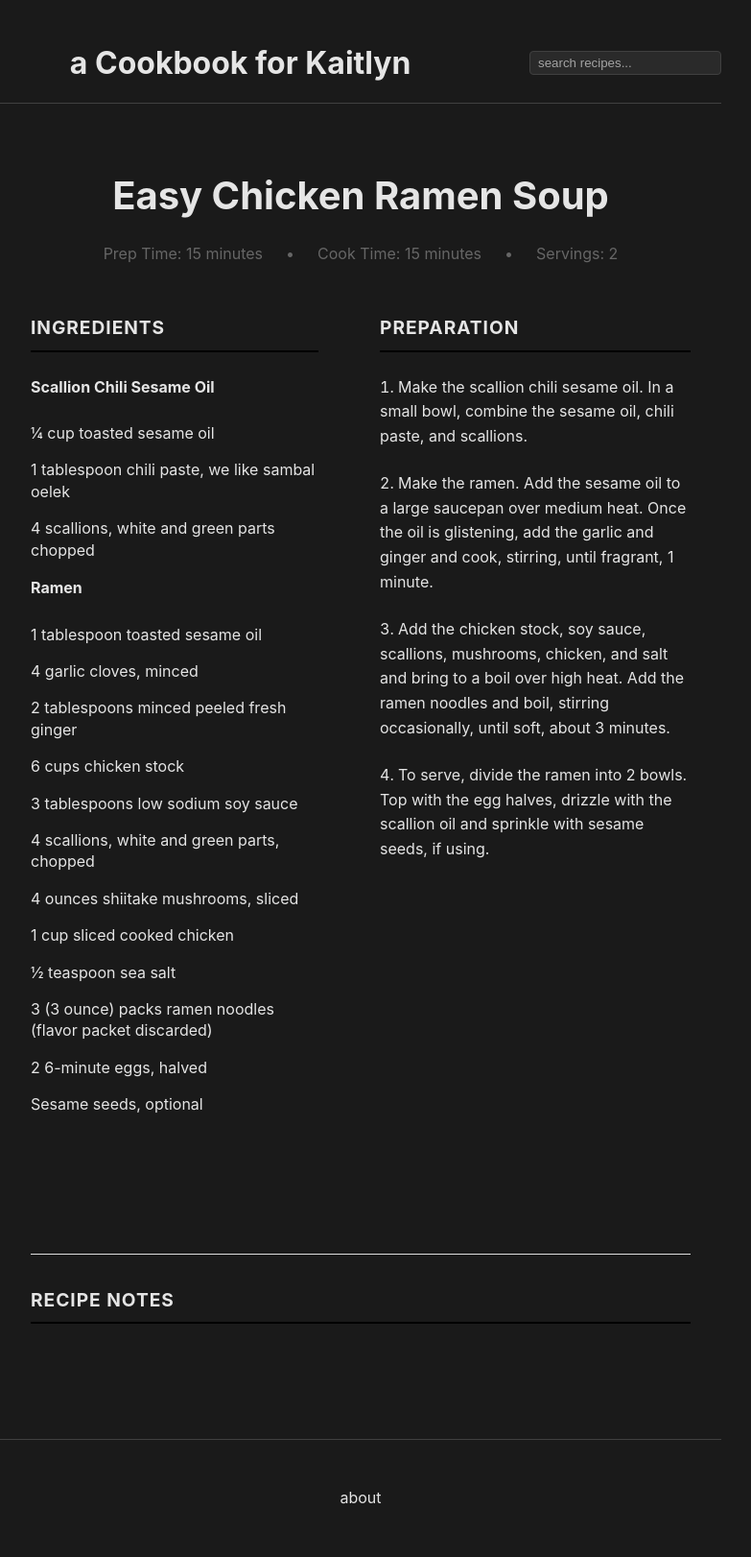
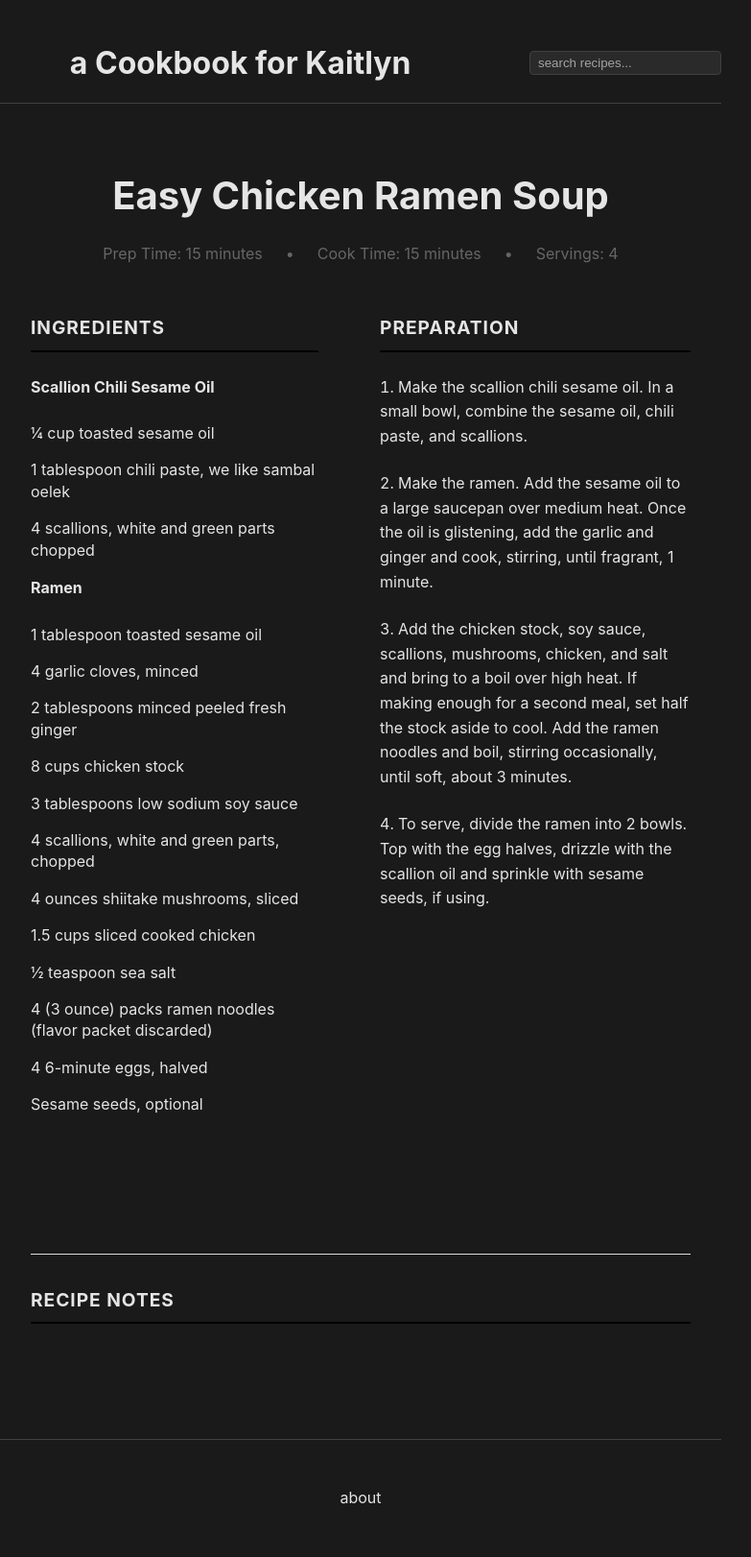
Before and after one commit to williamsca/recipes, a Jekyll site: the page built from _recipes/soup-ramen.md, in a window 1280 px wide. Shown: the whole page at 96% size, without its empty margins (264-1047 px from the left). Built offline with Jekyll 4.4.1, drawn with Linux system fonts in a browser that asks for light colours.

Commit message:
updating ramen recipe

```diff
--- a/_recipes/soup-ramen.md
+++ b/_recipes/soup-ramen.md
@@ -3,7 +3,7 @@ layout: recipe
 title: Easy Chicken Ramen Soup
 prep_time: 15 minutes
 cook_time: 15 minutes
-servings: 2
+servings: 4
 category: Soup
 temperature:
 source: The Modern Proper
@@ -19,20 +19,20 @@ ingredients: |
   - 1 tablespoon toasted sesame oil
   - 4 garlic cloves, minced
   - 2 tablespoons minced peeled fresh ginger
-  - 6 cups chicken stock
+  - 8 cups chicken stock
   - 3 tablespoons low sodium soy sauce
   - 4 scallions, white and green parts, chopped
   - 4 ounces shiitake mushrooms, sliced
-  - 1 cup sliced cooked chicken
+  - 1.5 cups sliced cooked chicken
   - ½ teaspoon sea salt
-  - 3 (3 ounce) packs ramen noodles (flavor packet discarded)
-  - 2 6-minute eggs, halved
+  - 4 (3 ounce) packs ramen noodles (flavor packet discarded)
+  - 4 6-minute eggs, halved
   - Sesame seeds, optional
 
 instructions: |
   1. Make the scallion chili sesame oil. In a small bowl, combine the sesame oil, chili paste, and scallions.
   2. Make the ramen. Add the sesame oil to a large saucepan over medium heat. Once the oil is glistening, add the garlic and ginger and cook, stirring, until fragrant, 1 minute.
-  3. Add the chicken stock, soy sauce, scallions, mushrooms, chicken, and salt and bring to a boil over high heat. Add the ramen noodles and boil, stirring occasionally, until soft, about 3 minutes.
+  3. Add the chicken stock, soy sauce, scallions, mushrooms, chicken, and salt and bring to a boil over high heat. If making enough for a second meal, set half the stock aside to cool. Add the ramen noodles and boil, stirring occasionally, until soft, about 3 minutes.
   4. To serve, divide the ramen into 2 bowls. Top with the egg halves, drizzle with the scallion oil and sprinkle with sesame seeds, if using.
 
 notes: |
```
